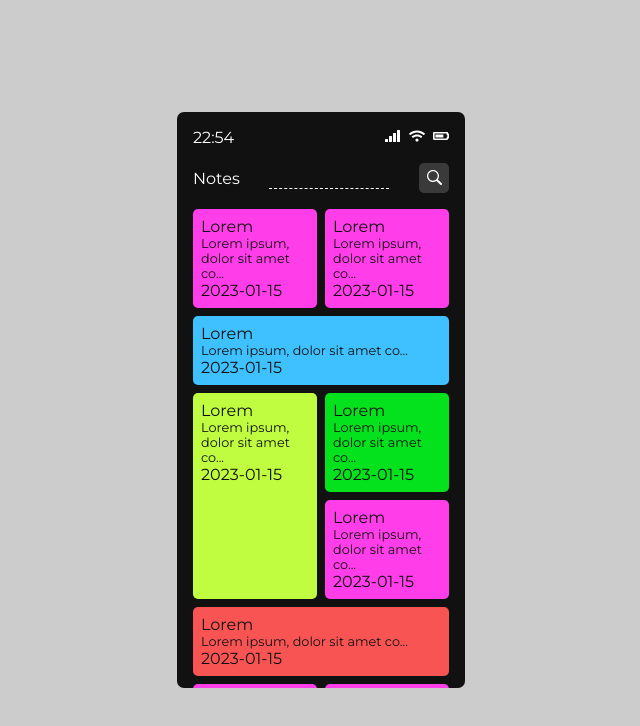
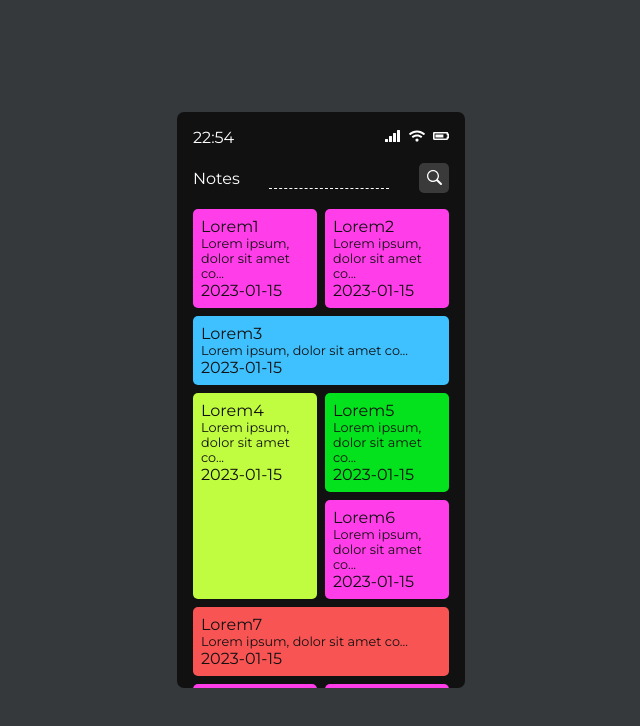
Before and after one commit to ajarek/react-53-vite-note, a React (Vite) app: page / in a window 1280 px wide. Shown: the top 726 px of the page, without its empty margins (319-959 px from the left). Built offline with nearby package versions, Linux system fonts and the light colour scheme.

Commit message:
added useContext

```diff
--- a/public/data.json
+++ b/public/data.json
@@ -1,61 +1,61 @@
 [
 	{
 		"id":1,
-		"title": "Lorem",
+		"title": "Lorem1",
     "text":"Lorem ipsum, dolor sit amet consectetur adipisicing elit. Aperiam quasi mollitia dolorum deserunt rerum iste inventore consequuntur ab sapiente quisquam, repellat dolores numquam sequi in fugit necessitatibus maiores culpa ipsam.",
     "date":"2023-01-15"
 	},
 	{
 		"id": 2,
-		"title": "Lorem",
+		"title": "Lorem2",
     "text":"Lorem ipsum, dolor sit amet consectetur adipisicing elit. Aperiam quasi mollitia dolorum deserunt rerum iste inventore consequuntur ab sapiente quisquam, repellat dolores numquam sequi in fugit necessitatibus maiores culpa ipsam.",
     "date":"2023-01-15"
 	},
   {
 		"id": 3,
-		"title": "Lorem",
+		"title": "Lorem3",
     "text":"Lorem ipsum, dolor sit amet consectetur adipisicing elit. Aperiam quasi mollitia dolorum deserunt rerum iste inventore consequuntur ab sapiente quisquam, repellat dolores numquam sequi in fugit necessitatibus maiores culpa ipsam.",
     "date":"2023-01-15"
 	},
   {
 		"id": 4,
-		"title": "Lorem",
+		"title": "Lorem4",
     "text":"Lorem ipsum, dolor sit amet consectetur adipisicing elit. Aperiam quasi mollitia dolorum deserunt rerum iste inventore consequuntur ab sapiente quisquam, repellat dolores numquam sequi in fugit necessitatibus maiores culpa ipsam.",
     "date":"2023-01-15"
 	},
   {
 		"id": 5,
-		"title": "Lorem",
+		"title": "Lorem5",
     "text":"Lorem ipsum, dolor sit amet consectetur adipisicing elit. Aperiam quasi mollitia dolorum deserunt rerum iste inventore consequuntur ab sapiente quisquam, repellat dolores numquam sequi in fugit necessitatibus maiores culpa ipsam.",
     "date":"2023-01-15"
 	},
   {
 		"id": 6,
-		"title": "Lorem",
+		"title": "Lorem6",
     "text":"Lorem ipsum, dolor sit amet consectetur adipisicing elit. Aperiam quasi mollitia dolorum deserunt rerum iste inventore consequuntur ab sapiente quisquam, repellat dolores numquam sequi in fugit necessitatibus maiores culpa ipsam.",
     "date":"2023-01-15"
 	},
   {
 		"id": 7,
-		"title": "Lorem",
+		"title": "Lorem7",
     "text":"Lorem ipsum, dolor sit amet consectetur adipisicing elit. Aperiam quasi mollitia dolorum deserunt rerum iste inventore consequuntur ab sapiente quisquam, repellat dolores numquam sequi in fugit necessitatibus maiores culpa ipsam.",
     "date":"2023-01-15"
 	},
   {
 		"id": 8,
-		"title": "Lorem",
+		"title": "Lorem8",
     "text":"Lorem ipsum, dolor sit amet consectetur adipisicing elit. Aperiam quasi mollitia dolorum deserunt rerum iste inventore consequuntur ab sapiente quisquam, repellat dolores numquam sequi in fugit necessitatibus maiores culpa ipsam.",
     "date":"2023-01-15"
 	},
   {
 		"id": 9,
-		"title": "Lorem",
+		"title": "Lorem9",
     "text":"Lorem ipsum, dolor sit amet consectetur adipisicing elit. Aperiam quasi mollitia dolorum deserunt rerum iste inventore consequuntur ab sapiente quisquam, repellat dolores numquam sequi in fugit necessitatibus maiores culpa ipsam.",
     "date":"2023-01-15"
 	},
   {
 		"id": 10,
-		"title": "Lorem",
+		"title": "Lorem10",
     "text":"Lorem ipsum, dolor sit amet consectetur adipisicing elit. Aperiam quasi mollitia dolorum deserunt rerum iste inventore consequuntur ab sapiente quisquam, repellat dolores numquam sequi in fugit necessitatibus maiores culpa ipsam.",
     "date":"2023-01-15"
 	}
--- a/src/App.jsx
+++ b/src/App.jsx
@@ -1,10 +1,14 @@
+import { useState, createContext } from 'react'
 import Header from './components/Header'
 import Notes from './components/Notes'
 import NoteId from './components/NoteId'
 import {Routes, Route} from "react-router-dom";
+export const AppContext = createContext()
+
 function App() {
-
+  const [notes, setNotes] = useState([])
   return <div className='App'>
+    <AppContext.Provider value={{notes, setNotes}}>
     <Header/>
     <Routes>
         <Route
@@ -18,7 +22,7 @@ function App() {
           />
           </Route>
   </Routes>
-
+  </AppContext.Provider>
   </div>
 }
 
--- a/src/components/Card.jsx
+++ b/src/components/Card.jsx
@@ -1,12 +1,14 @@
 import React from 'react'
 
-const Card = ({ id, title, text, date, newClass, styles }) => {
+const Card = (props) => {
+const { id, title, text, date, newClass, styles,displayNoteId }= props
   return (
 
       <div
         id={id}
         className={newClass}
         style={styles}
+        onClick={displayNoteId}
       >
         <div className='title'>{title}</div>
         <div className='text'>
--- a/src/components/NoteId.jsx
+++ b/src/components/NoteId.jsx
@@ -1,10 +1,20 @@
-import React from 'react'
+import React, { useEffect, useState, useContext } from 'react'
+import { AppContext } from '../App'
 import { IoIosArrowBack } from 'react-icons/io'
 import { FiEdit } from 'react-icons/fi'
-import { Link } from 'react-router-dom'
+import { Link, useParams } from 'react-router-dom'
 const NoteId = () => {
+  const {id} = useParams()
+  const { notes, setNotes } = useContext(AppContext)
+
+
+    const currentNote = notes?.find((note) => note.id == id)
+    const objOfNotes ={...currentNote}
+
+
   return (
     <div className='note-id'>
+      <div className='notes-header'>
       <Link
         to={'/'}
         className='icon-wrapper'
@@ -14,6 +24,12 @@ const NoteId = () => {
       <Link className='icon-wrapper'>
         <FiEdit />
       </Link>
+      </div>
+      <div className="noteId-wrapper">
+        <div className="title" style={{marginBottom:'1rem'}}>{objOfNotes.title} </div>
+        <div className="date" style={{marginBottom:'1rem'}}>{objOfNotes.date}</div>
+        <div className="text">{objOfNotes.text}</div>
+      </div>
     </div>
   )
 }
--- a/src/components/Notes.jsx
+++ b/src/components/Notes.jsx
@@ -1,41 +1,60 @@
-import React, { useEffect, useState } from 'react'
-import { GoSearch } from 'react-icons/go';
+import React, { useEffect, useState, useContext } from 'react'
+import { AppContext } from '../App'
+import { GoSearch } from 'react-icons/go'
+import { useNavigate } from "react-router-dom";
 import Card from './Card'
 
 const Notes = () => {
- const [notes, setNotes]=useState([])
- useEffect(()=>{
+  const {notes, setNotes}  = useContext(AppContext)
+  const navigate = useNavigate();
+  useEffect(() => {
     const getData = async () => {
-    const res=await fetch('./data.json')
+      const res = await fetch('./data.json')
 
       if (!res.ok) {
-		throw new Error(`HTTP error! status: ${res.status}`);
+        throw new Error(`HTTP error! status: ${res.status}`)
       }
       setNotes(await res.json())
+    }
+    getData()
+  }, [])
+  const displayNoteId=(e)=>{
+
+    navigate("/note-id/"+e.currentTarget.id);
 
   }
- getData()
- },[])
-
   return (
     <div className='notes'>
-      <div className="notes-header">
-        <div className="notes-header-title">Notes</div>
-        <div className="notes-header-input"><input type="search" name="" id="" /></div>
-        <div className="notes-header-icon"><GoSearch/></div>
+      <div className='notes-header'>
+        <div className='notes-header-title'>Notes</div>
+        <div className='notes-header-input'>
+          <input
+            type='search'
+            name=''
+            id=''
+          />
         </div>
-      <div className="notes-body">
-        {notes?.map((note)=>{
-          return(
+        <div className='notes-header-icon'>
+          <GoSearch />
+        </div>
+      </div>
+      <div className='notes-body'>
+        {notes?.map((note) => {
+          return (
             <Card
-          // styles={note.id%2===0?{backgroundColor: `yellow`}:null}
+            displayNoteId={displayNoteId}
               newClass={'card-note'}
               key={note.id}
               id={note.id}
               title={note.title}
-            text={note.text.length>10?note.text.substr(0,30)+'...' :note.text}
+              text={
+                note.text.length > 10
+                  ? note.text.substr(0, 30) + '...'
+                  : note.text
+              }
               date={note.date}
-          />)
+            />
+          )
         })}
       </div>
     </div>
--- a/src/index.css
+++ b/src/index.css
@@ -25,7 +25,7 @@ body {
   align-items: center;
   justify-content: center;
   font-family: 'Montserrat', sans-serif;
-  background: #ccc;
+  background: #35393b;
 }
 .App {
   background: var(--color-bg-black);
@@ -48,7 +48,11 @@ body {
   display: flex;
   justify-content: space-between;
 }
-.note-id,
+.note-id{
+  width: 100%;
+  display: flex;
+  flex-direction: column;
+}
 .notes-header {
   width: 100%;
   display: flex;
```
Lines whose indentation alone changed are shown as unchanged.
